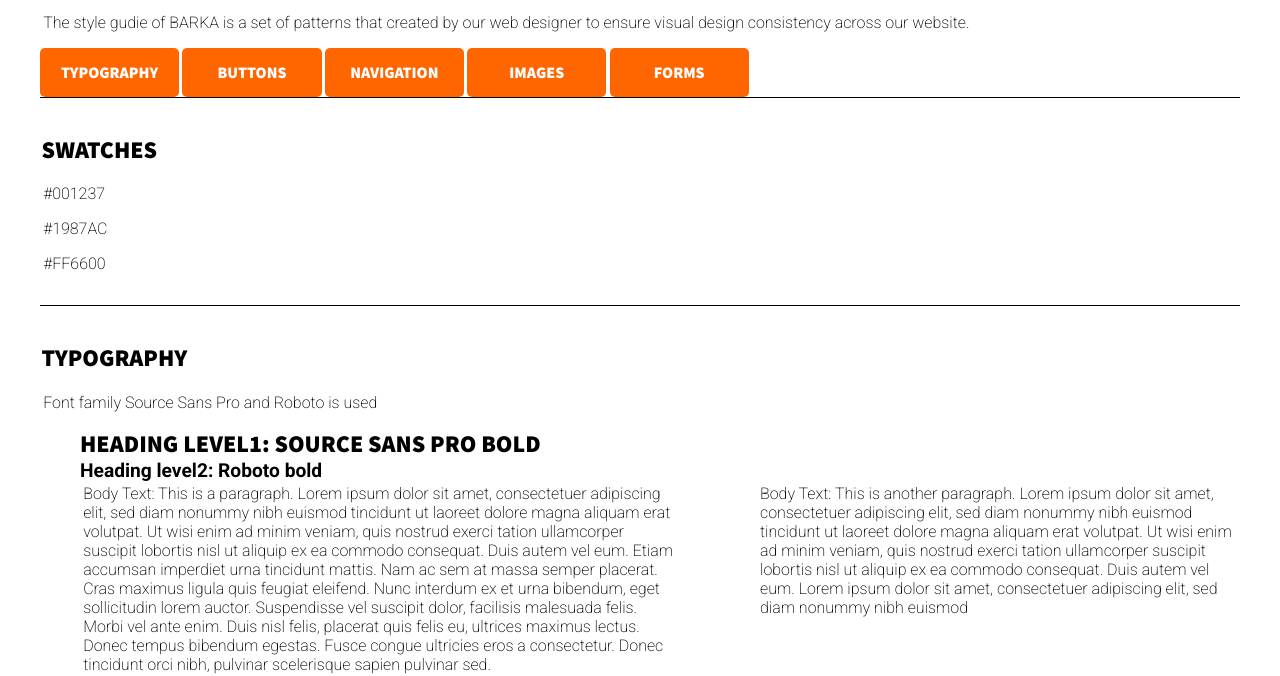
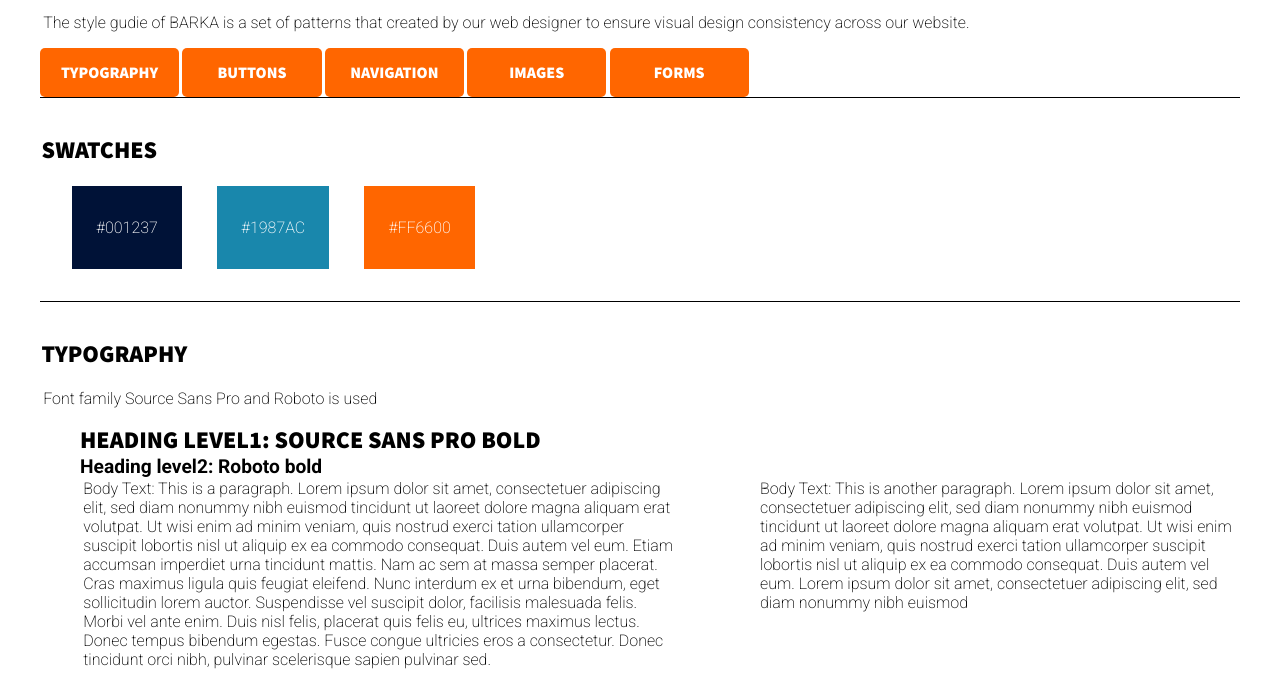
Before and after one commit to wjxyy123/iat339P02, a plain HTML site: page index.html in a window 1280 px wide. Shown: the part 154-830 px from the top of the page. Drawn offline with Linux system fonts and the light colour scheme.

Commit message:
added swatch

```diff
--- a/css/main.css
+++ b/css/main.css
@@ -150,6 +150,7 @@ code{
 	font-family: 'Roboto', sans-serif;
 	font-weight: 200;
 	width:100px;
+
 }
 
 #codeblock{
@@ -157,3 +158,25 @@ code{
 	list-style: none;
 
 }
+
+#swatchblue{
+	display: inline-block;
+	background-color: #1987AC;
+	padding:2rem 1.5rem;
+	margin-left: 2rem;
+	color: white;
+}
+#swatchdblue{
+	display: inline-block;
+	background-color: #001237;
+	padding:2rem 1.5rem;
+	margin-left: 2rem;
+	color: white;
+}
+#swatchorg{
+	display: inline-block;
+	background-color: #FF6600;
+	padding:2rem 1.5rem;
+	margin-left: 2rem;
+	color: white;
+}
```
